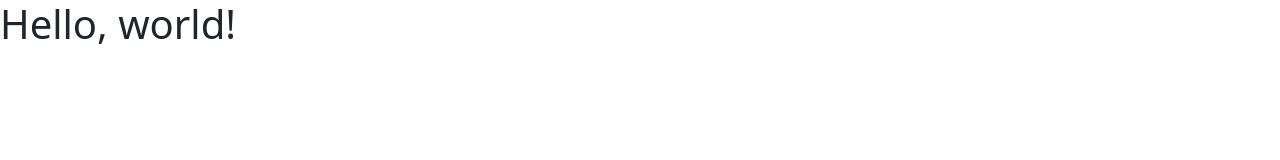
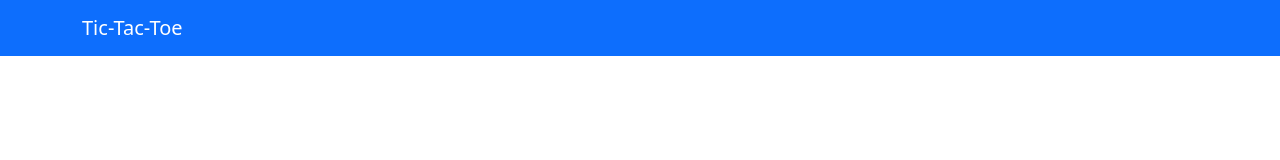
Before and after one commit to lee-winfield/tic-tac-toe, a plain HTML site: page index.html in a window 1280 px wide. Drawn offline with nearby package versions, Linux system fonts and the light colour scheme.

Commit message:
added navbar to display title

```diff
--- a/index.html
+++ b/index.html
@@ -8,10 +8,14 @@
     <!-- Bootstrap CSS -->
     <link href="https://cdn.jsdelivr.net/npm/bootstrap@5.0.0-beta2/dist/css/bootstrap.min.css" rel="stylesheet" integrity="sha384-BmbxuPwQa2lc/FVzBcNJ7UAyJxM6wuqIj61tLrc4wSX0szH/Ev+nYRRuWlolflfl" crossorigin="anonymous">
 
-    <title>Hello, world!</title>
+    <title>Tic-Tac-Toe</title>
   </head>
   <body>
-    <h1>Hello, world!</h1>
+    <nav class="navbar navbar-dark bg-primary mb-3">
+      <div class="container">
+        <a href="#" class="navbar-brand">Tic-Tac-Toe</a>
+      </div>
+    </nav>
 
     <!-- Optional JavaScript; choose one of the two! -->
 
```
